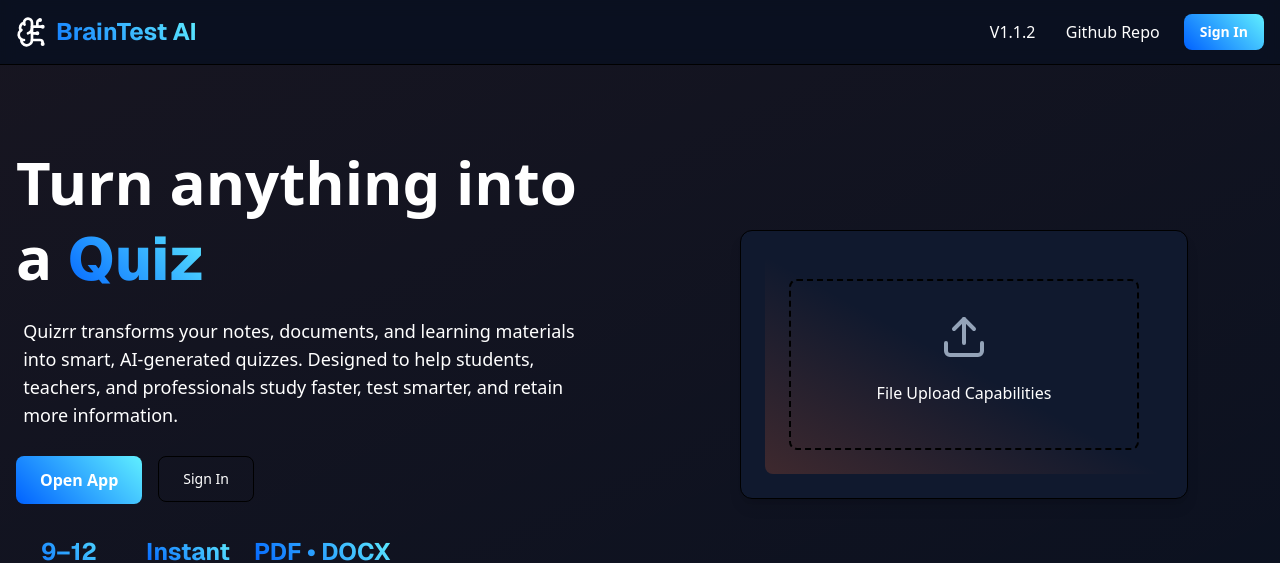
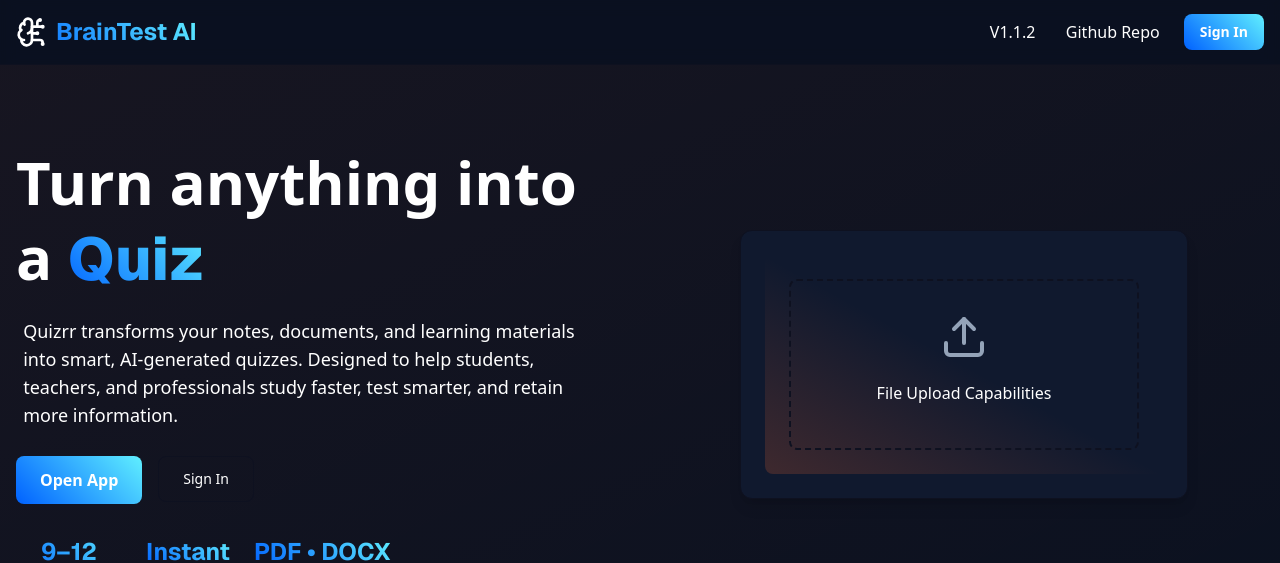
Before and after one commit to UMBEC404/QuizApp, a Next.js app: page / in a window 1280 px wide. Shown: the top 563 px of the page. Built offline with nearby package versions, Linux system fonts and the light colour scheme; no server answers.

Commit message:
Update globals.css

```diff
--- a/src/app/globals.css
+++ b/src/app/globals.css
@@ -22,7 +22,7 @@
   --muted: #334155;
   --muted-foreground: #94a3b8;
 
-  --border: #000000;
+  --border: #0e1120;
 }
 
 @theme inline {
```
